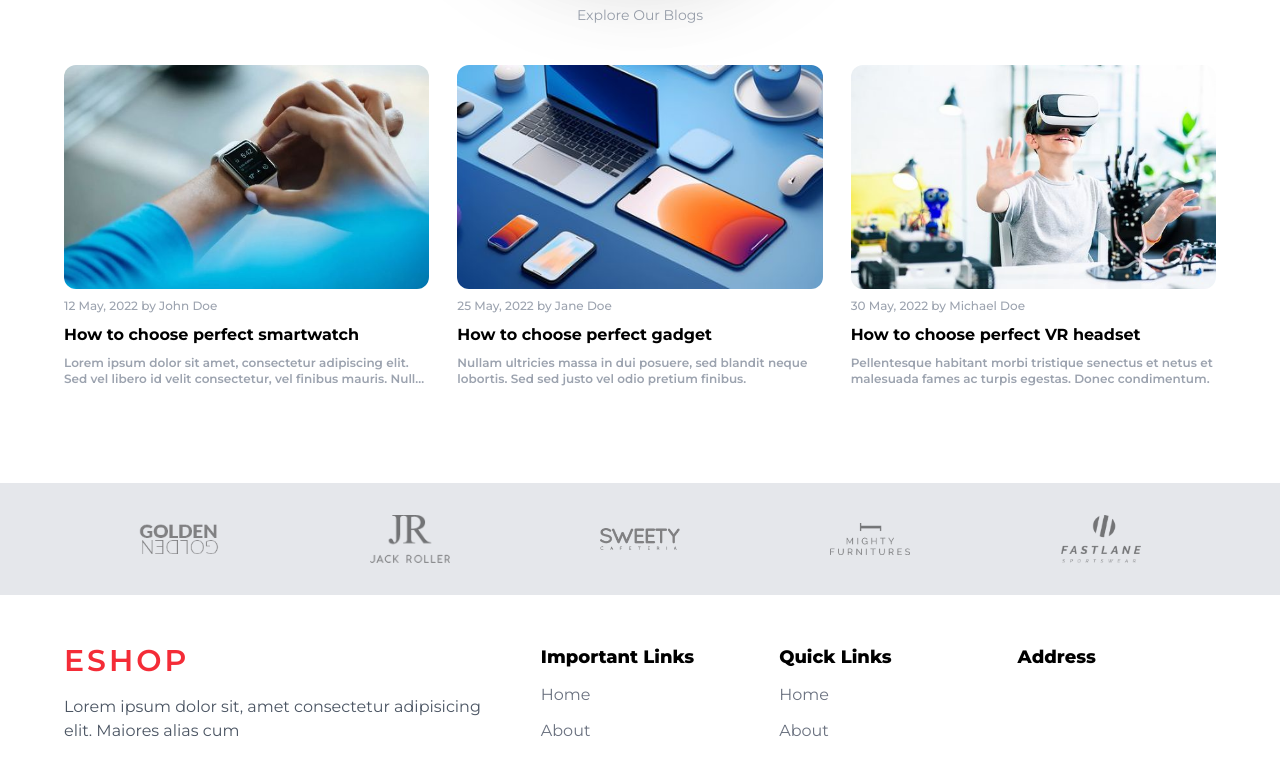
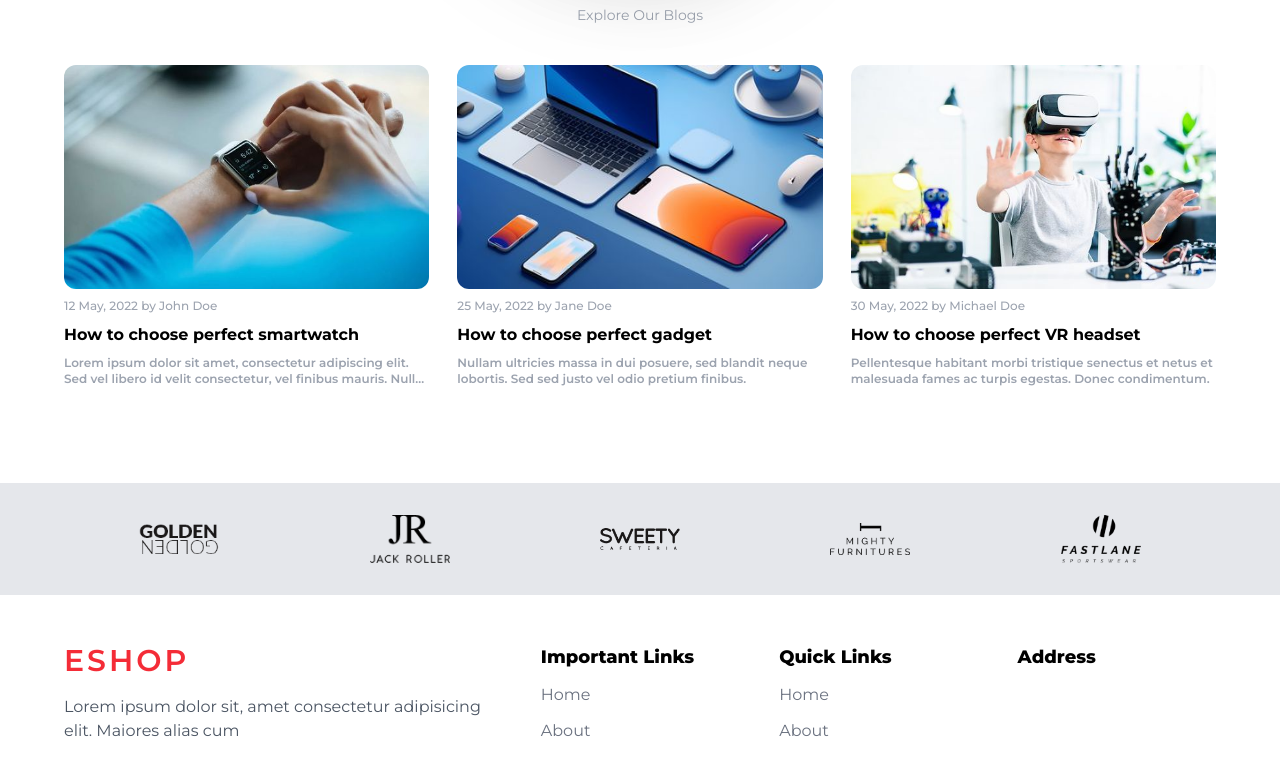
Before and after one commit to Yousef-116/tailwind-tutorial, a Next.js app: page / in a window 1280 px wide. Shown: the part 3145-3903 px from the top of the page. Built offline with nearby package versions, Linux system fonts and the light colour scheme.

Commit message:
banner solve

```diff
--- a/app/components/Banner/Banner.tsx
+++ b/app/components/Banner/Banner.tsx
@@ -1,8 +1,21 @@
 "use client";
 import React from 'react'
 import Button from '../Shared/Button'
+import Image from 'next/image'
 
-const Banner = ({ propdata }: { propdata: any }) => {
+
+interface BannerData {
+    fromBgColor: string;
+    toBgColor: string;
+    discount: string;
+    title: string;
+    date: string;
+    image: string;
+    alt: string;
+    btntextColor: string;
+}
+
+const Banner = ({ propdata }: { propdata: BannerData }) => {
     function clickBtn() {
         console.log('clicked')
     }
@@ -24,7 +37,7 @@ const Banner = ({ propdata }: { propdata: any }) => {
                 </div>
                 {/* Image Section */}
                 <div data-aos="zoom-out" className="col-span-2 h-full flex items-center ">
-                    <img src={`${propdata.image}`} className='drop-shadow-4xl
+                    <Image width={250} height={250} src={`${propdata.image}`} className='drop-shadow-4xl
                     h-[250px] w-[250px] md:h-[300px] md:w-[300px] lg:scale-150 object-cover mx-auto
                     ' alt='' />
                 </div>
--- a/app/components/Partners/Partners.tsx
+++ b/app/components/Partners/Partners.tsx
@@ -3,10 +3,10 @@ import React from 'react'
 const Partners = () => {
     return (
         <div
-            data-aos="zoom-out"
-            className='hidden md:flex mb-12 h-28 bg-gray-200
+
+            className='hidden md:flex mb-12 h-28 bg-gray-200 w-full
         dark:bg-white/10'>
-            <div className='container grid grid-cols-5
+            <div data-aos="zoom-out" className='container grid grid-cols-5
             items-center justify-center h-full opacity-50'>
                 <div
                     data-aos="fade-down-right"
--- a/app/page.tsx
+++ b/app/page.tsx
@@ -1,7 +1,6 @@
 "use client";
+import React, { useEffect, useState } from 'react';
 
-import React, { useEffect, useState } from 'react'
-import Navebar from "./components/Navebar/Navebar";
 import Hero from "./components/Hero/Hero";
 import Category from "./components/Category/Category";
 import Services from "./components/Services/Services";
@@ -13,37 +12,37 @@ import Footer from "./components/Footer/Footer";
 import Popup from "./components/Popup/Popup";
 import AOS from 'aos';
 import "aos/dist/aos.css";
+import Navebar from './components/Navebar/Navebar';
 
-
-export default function Home() {
-  const BannerData = [{
-    frombgColor: "bg-primary",
+const BannerData = [
+  {
+    fromBgColor: "bg-primary",
     toBgColor: "bg-primary/90",
     discount: "30% OFF",
     title: "Fine Smile",
     date: "10 Jan to 28 Jan",
-    image: "assets/hero/headphone.png",
+    image: "/assets/hero/headphone.png",
     alt: "Fine Smile Banner",
     btntextColor: "text-primary",
   },
   {
-    frombgColor: "bg-brandGreen",
+    fromBgColor: "bg-brandGreen",
     toBgColor: "bg-brandGreen/90",
     discount: "25% OFF",
     title: "HAPPY HOURS",
     date: "15 Jan to 31 Jan",
-    image: "assets/category/smartwatch2-removebg-preview.png",
+    image: "/assets/category/smartwatch2-removebg-preview.png",
     alt: "Beats Solo Banner",
     btntextColor: "text-brandGreen",
   }
-  ]
+];
 
+export default function Home() {
   const [isPopupVisible, setIsPopupVisible] = useState(false);
 
   const togglePopup = () => {
     setIsPopupVisible(!isPopupVisible);
   };
-
 
   useEffect(() => {
     AOS.init({
@@ -53,11 +52,9 @@ export default function Home() {
       offset: 100,
     });
     AOS.refresh();
-
-  }, [])
+  }, []);
 
   return (
-
     <div className="bg:white dark:bg-gray-900">
       <Navebar openForm={togglePopup} />
       <Hero />
@@ -74,48 +71,6 @@ export default function Home() {
         message="This is your popup message!"
         onClose={togglePopup}
       />
-
     </div>
-
-    // <div className="grid grid-flow-dense grid-cols-6 gap-4 text-center">
-    //   <div className="p-3 bg-black text-white">01</div>
-    //   <div className="p-3 row-span-2 bg-black text-white ">02</div>
-    //   <div className="p-3 bg-black text-white">03</div>
-    //   <div className="p-3 col-span-2 bg-black text-white">04</div>
-    //   <div className="p-3 bg-black text-white">05</div>
-    //   <div className="p-3 bg-black text-white">06</div>
-    //   <div className="p-3 bg-black text-white">07</div>
-    //   <div className="p-3 bg-black text-white">08</div>
-    //   <div className="p-3 bg-black text-white">09</div>
-
-    // </div>
-    // <div className="container grid grid-cols-4  divide-x-[10px] divide-slate-500">
-    //   <div className="text-center">
-    //     <header className="text-lg font-bold" >Hello</header>
-    //     <p className="">this is the content</p>
-    //     <button className="blur-sm bg-blue-300 p-1 rounded-md shadow-lg text-white">say hello</button>
-    //   </div>
-    // </div>
-
-    // <div className="">
-    /* <h1 className="text-3xl bg-red-500 text-white pt-4 px-5">Titel 1</h1>
-    <h2 className="text-2xl ">Titel 2</h2>
-    <h3 className="text-xl ">Titel 3</h3>
-
-    <p className="text-base ">Lorem, ipsum dolor sit amet consectetur adipisicing elit. Animi, ad.</p>
-    <p className="text-sm ">Lorem, ipsum dolor sit amet consectetur adipisicing elit. Animi, ad.</p>
-    <p className="text-xs">Lorem ipsum dolor sit amet consectetur adipisicing.</p> */
-    // <div className="">
-    //  <div className="w-1/3 h-11  bg-red-400"></div>
-    //   <div className="w-2/3 h-11  bg-blue-400"></div>
-    //   <div className="w-1/2 h-16 bg-green-400"></div>
-    //   <div className="Header">Header</div>
-    //   <div className="flex justify-around space-x-4">
-    //   <p>hello</p>
-    //   <p>Yousef Mostafa</p>
-
-    //   </div>
-
-
   );
 }
```
